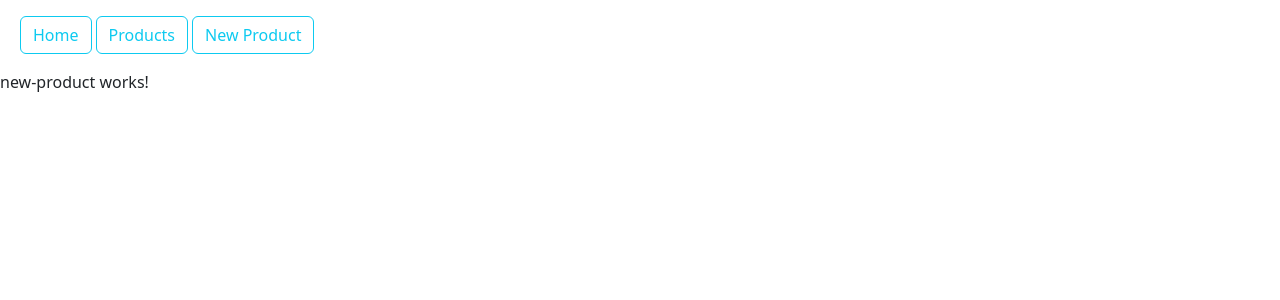
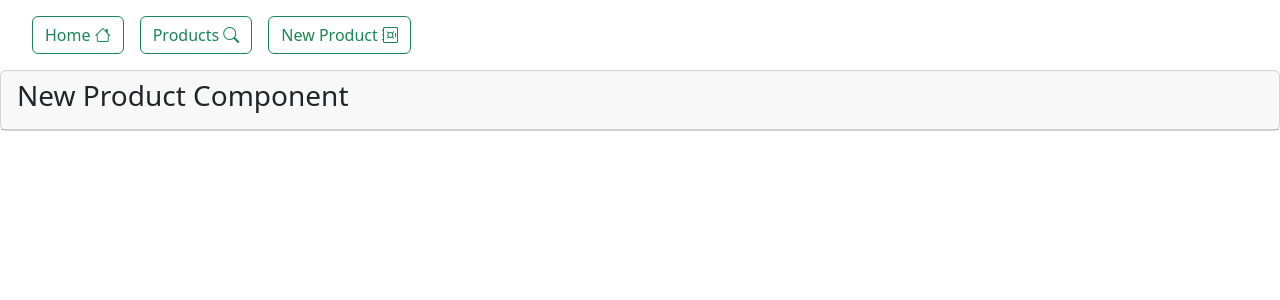
Before and after one commit to mehdicharife/enset-app, an Angular app: page /new-product in a window 1280 px wide. Shown: the top 300 px of the page. Built offline with nearby package versions, Linux system fonts and the light colour scheme.

Commit message:
refactored app component nav buttons using ngFor

```diff
--- a/src/app/app.component.html
+++ b/src/app/app.component.html
@@ -2,14 +2,11 @@
 
 <nav class="p-3">
   <ul class="nav nav-pills">
-    <li>
-      <button routerLink="/home" class="btn btn-outline-info ms-1">Home</button>
-    </li>
-    <li>
-      <button routerLink="/products" class="btn btn-outline-info ms-1">Products</button>
-    </li>
-    <li>
-      <button routerLink="/new-product" class="btn btn-outline-info ms-1">New Product</button>
+    <li *ngFor="let btn of navButtons" class="ms-3">
+       <button routerLink="{{btn.route}}" class="btn btn-outline-success">
+         {{ btn.title }}
+         <i class="bi bi-{{btn.icon}}"></i>
+       </button>
     </li>
   </ul>
 </nav>
--- a/src/app/app.component.ts
+++ b/src/app/app.component.ts
@@ -13,4 +13,9 @@ import {RouterLink, RouterOutlet} from '@angular/router';
 export class AppComponent {
   title = 'enset-app';
   subject = "darkness my old friend";
+  navButtons: Array<any> = [
+    {title: "Home", route: "/home", icon: "house"},
+    {title: "Products", route: "/products", icon: "search"},
+    {title: "New Product", route: "/new-product", icon: "safe"}
+  ];
 }
--- a/src/app/home/home.component.html
+++ b/src/app/home/home.component.html
@@ -1 +1,7 @@
-<p>home works!</p>
+<div>
+  <div class="card">
+    <div class="card-header">
+      <h3>Home Component</h3>
+    </div>
+  </div>
+</div>
--- a/src/app/new-product/new-product.component.html
+++ b/src/app/new-product/new-product.component.html
@@ -1 +1,7 @@
-<p>new-product works!</p>
+<div>
+  <div class="card">
+    <div class="card-header">
+      <h3>New Product Component</h3>
+    </div>
+  </div>
+</div>
--- a/src/app/products/products.component.html
+++ b/src/app/products/products.component.html
@@ -1 +1,7 @@
-<p>products works!</p>
+<div>
+  <div class="card">
+    <div class="card-header">
+      <h3>Products Component</h3>
+    </div>
+  </div>
+</div>
```
